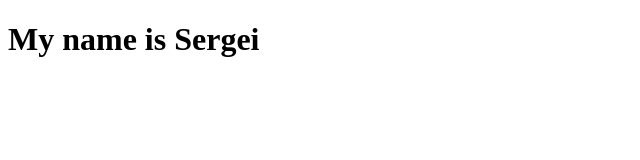
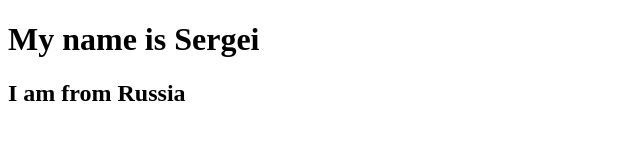
Before and after one commit to FirsovCA/firstcode, a plain HTML site: page index.html in a window 1280 px wide. Shown: the whole page, without its empty margins (0-640 px from the left). Drawn offline with Linux system fonts and the light colour scheme.

Commit message:
Update index.html

```diff
--- a/index.html
+++ b/index.html
@@ -7,5 +7,6 @@
 </head>
 <body>
     <h1>My name is Sergei</h1>
+    <h2>I am from Russia</h2>
 </body>
 </html>
```
